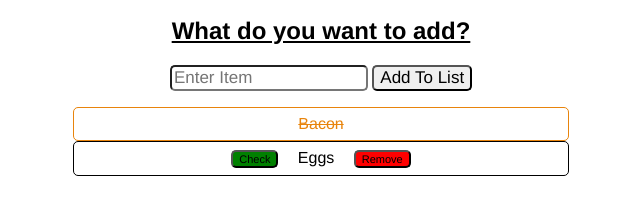
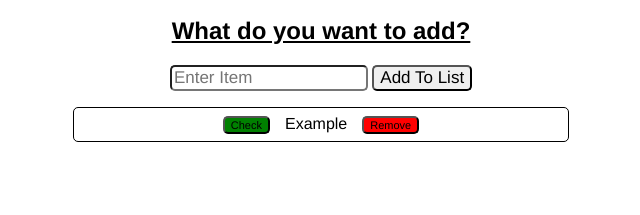
Before and after one commit to brissettdwayne/shopping-list, a plain HTML site: page index.html in a window 1280 px wide. Shown: the part 101-316 px from the top of the page, without its empty margins (319-959 px from the left). Drawn offline with nearby package versions, Linux system fonts and the light colour scheme.

Commit message:
Adjustment to Finished Project

```diff
--- a/css/main.css
+++ b/css/main.css
@@ -22,6 +22,7 @@ li {
 	border: 1px solid;
 	border-radius: 5px;
 	max-width: 30em;
+	margin-top: 7px;
 	}
 ul {
 	text-align: center;
--- a/index.html
+++ b/index.html
@@ -20,11 +20,9 @@
             <div id="enter-info">Enter an Item</div>
             <div class="list-items">
                 <ul>
-                    <li class="check">Bacon</li>
+                   <!-- <li class="check">Bacon</li> -->
                     <li class="not-done">
-                        <button class="add">Check</button>
-                        Eggs
-                        <button class="delete">Remove</button>
+                    <button class="add">Check</button>Example<button class="delete">Remove</button>
                     </li>
                 </ul>
             </div>
```
